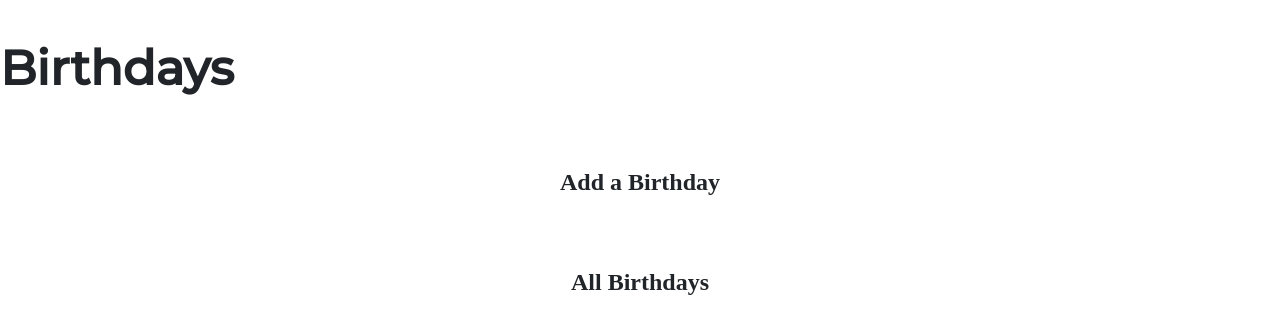
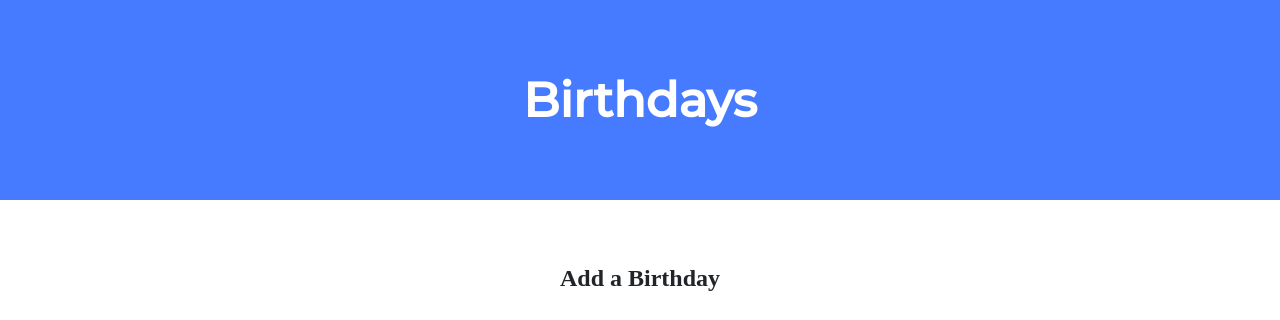
Before and after one commit to classroom50-2021-fall/birthdays, a Flask app: page / in a window 1280 px wide. Shown: the top 320 px of the page. Run offline with Flask 2, Linux system fonts and the light colour scheme; some libraries are stand-ins or nearby versions.

Commit message:
rename jumbotron

```diff
--- a/templates/index.html
+++ b/templates/index.html
@@ -7,7 +7,7 @@
         <title>Birthdays</title>
     </head>
     <body>
-        <div class="jumbotron">
+        <div class="header">
             <h1>Birthdays</h1>
         </div>
         <div class="container">
```
